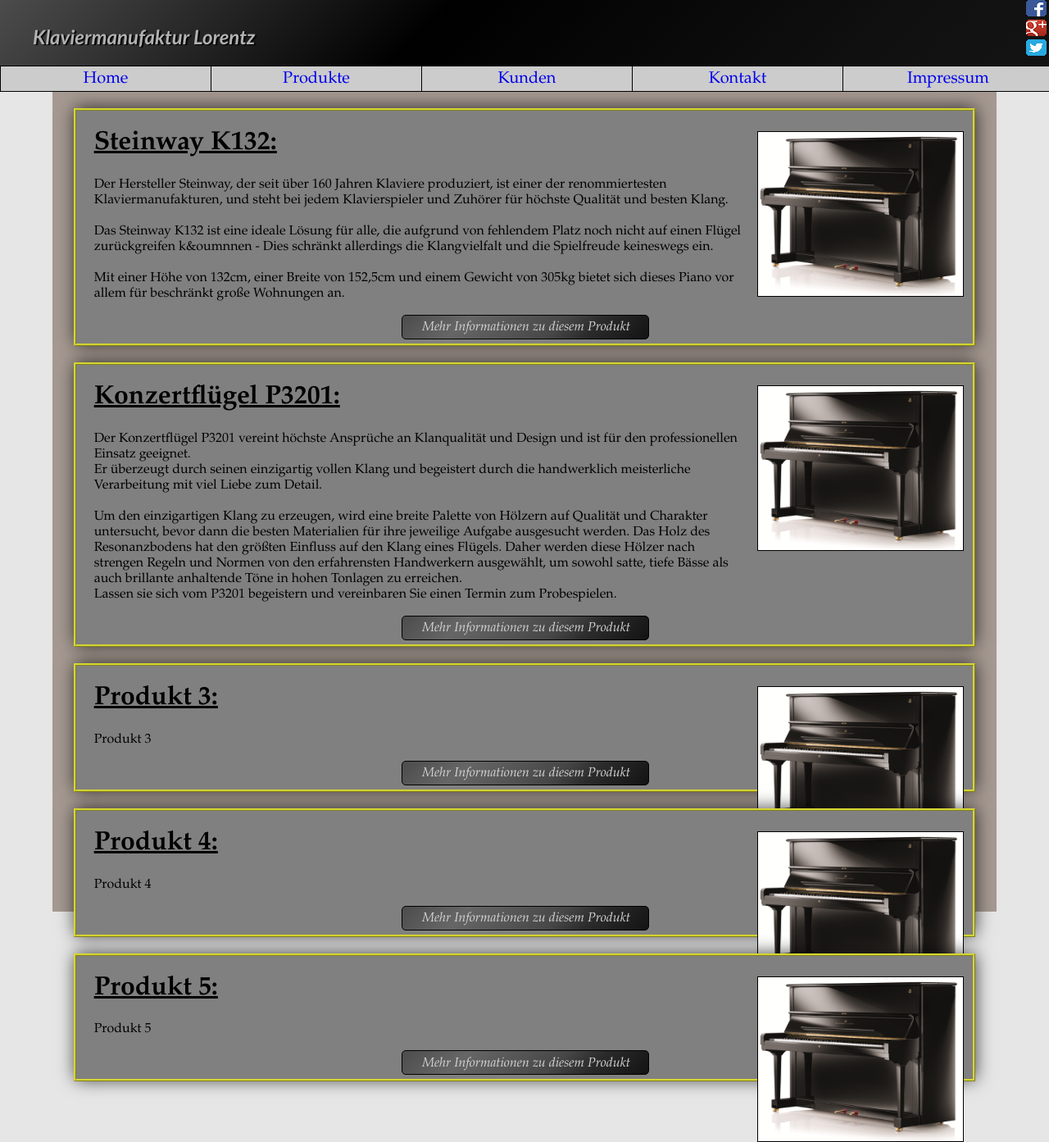
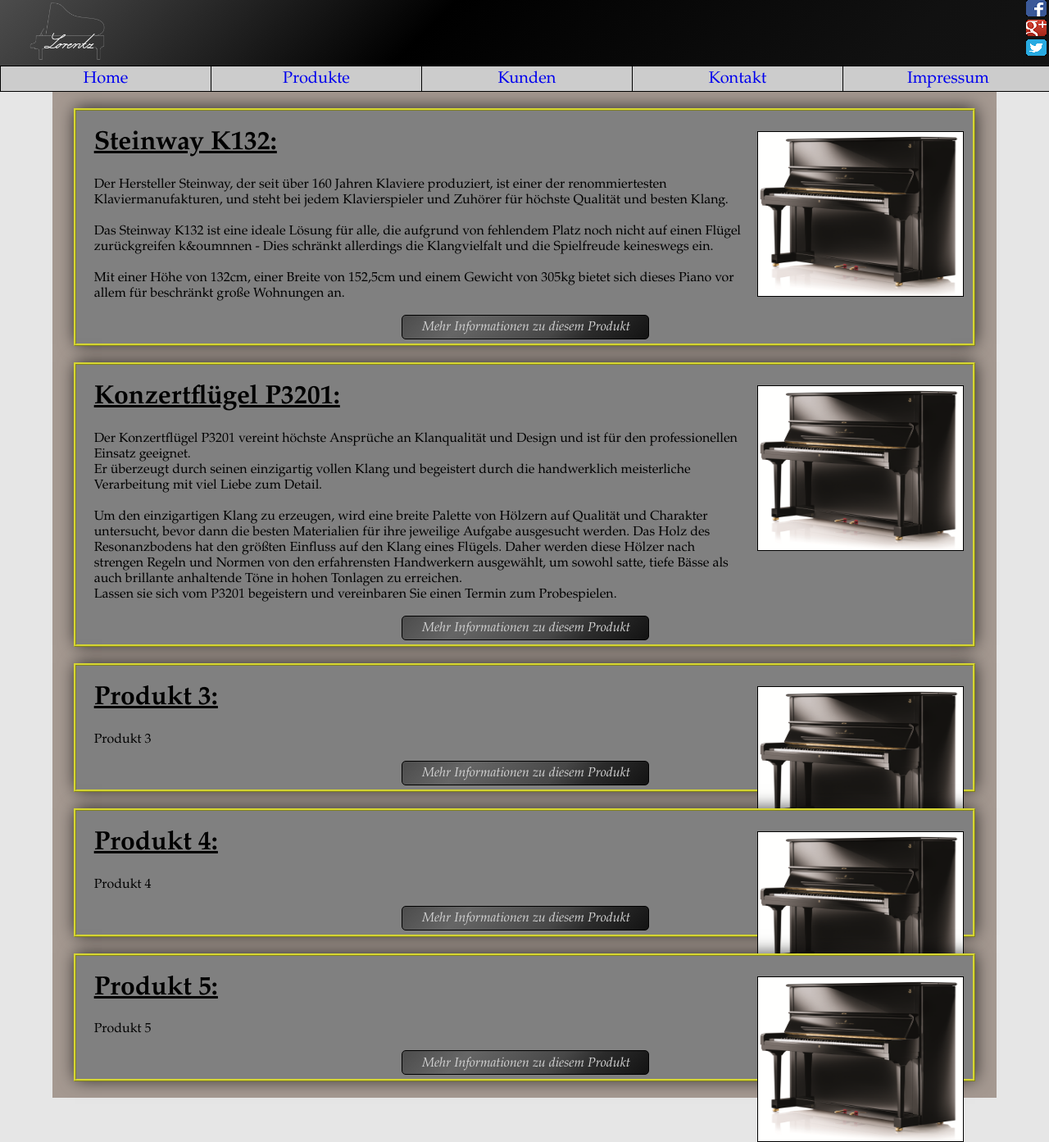
Before and after one commit to Sossenbinder/Website-Projekt, a PHP site: page /HTML/produkte.html in a window 1280 px wide. Shown: the whole page at 82% size. Run offline with PHP 8.4, Linux system fonts and the light colour scheme.

Commit message:
Added logo to all pages and set the height to auto on the products page

```diff
--- a/CSS/produkte.css
+++ b/CSS/produkte.css
@@ -78,3 +78,9 @@
 }
 
 /*Produkte Ende*/
+
+
+.siteContent{
+
+  height: auto;
+}
--- a/HTML/impressum.html
+++ b/HTML/impressum.html
@@ -7,8 +7,11 @@
 <body>
 
   <div class="topMenu">
-    <div class="companyFontDiv">
+    <!-- <div class="companyFontDiv">
       <span class="companyFont">Klaviermanufaktur Lorentz</span>
+    </div> -->
+    <div class="logoImage">
+      <a href="home.html"><img src="../Resources/Pictures/logo.png"></a>
     </div>
     <a href="http://www.facebook.com" id="facebookTag" class="facebookTag"></a>
     <a href="https://plus.google.com/u/0/112766873149357913973/posts" id="googleplusTag" class="googleplusTag"></a>
--- a/HTML/kontakte.html
+++ b/HTML/kontakte.html
@@ -7,8 +7,11 @@
 <body>
 
   <div class="topMenu">
-    <div class="companyFontDiv">
+    <!-- <div class="companyFontDiv">
       <span class="companyFont">Klaviermanufaktur Lorentz</span>
+    </div> -->
+    <div class="logoImage">
+      <a href="home.html"><img src="../Resources/Pictures/logo.png"></a>
     </div>
     <a href="http://www.facebook.com" id="facebookTag" class="facebookTag"></a>
     <a href="https://plus.google.com/u/0/112766873149357913973/posts" id="googleplusTag" class="googleplusTag"></a>
--- a/HTML/kunden.html
+++ b/HTML/kunden.html
@@ -7,8 +7,11 @@
 <body>
 
   <div class="topMenu">
-    <div class="companyFontDiv">
+    <!-- <div class="companyFontDiv">
       <span class="companyFont">Klaviermanufaktur Lorentz</span>
+    </div> -->
+    <div class="logoImage">
+      <a href="home.html"><img src="../Resources/Pictures/logo.png"></a>
     </div>
     <a href="http://www.facebook.com" id="facebookTag" class="facebookTag"></a>
     <a href="https://plus.google.com/u/0/112766873149357913973/posts" id="googleplusTag" class="googleplusTag"></a>
--- a/HTML/produkte.html
+++ b/HTML/produkte.html
@@ -8,8 +8,11 @@
 <body>
 
   <div class="topMenu">
-    <div class="companyFontDiv">
+    <!-- <div class="companyFontDiv">
       <span class="companyFont">Klaviermanufaktur Lorentz</span>
+    </div> -->
+    <div class="logoImage">
+      <a href="home.html"><img src="../Resources/Pictures/logo.png"></a>
     </div>
     <a href="http://www.facebook.com" id="facebookTag" class="facebookTag"></a>
     <a href="https://plus.google.com/u/0/112766873149357913973/posts" id="googleplusTag" class="googleplusTag"></a>
@@ -27,7 +30,7 @@
   <div class="contentParent">
     <div class="siteContent">
 
-      <div class="product">
+      <div style="margin-top:20px" class="product">
         <div class="productTextDiv">
           <h1><u>Steinway K132:</u></h1>
           <p class="productDescription"> Der Hersteller Steinway, der seit &uumlber 160 Jahren Klaviere produziert, ist einer der renommiertesten Klaviermanufakturen, und steht bei jedem Klavierspieler
--- a/HTML/steinwayK132.html
+++ b/HTML/steinwayK132.html
@@ -7,8 +7,11 @@
 <body>
 
   <div class="topMenu">
-    <div class="companyFontDiv">
+    <!-- <div class="companyFontDiv">
       <span class="companyFont">Klaviermanufaktur Lorentz</span>
+    </div> -->
+    <div class="logoImage">
+      <a href="home.html"><img src="../Resources/Pictures/logo.png"></a>
     </div>
     <a href="http://www.facebook.com" id="facebookTag" class="facebookTag"></a>
     <a href="https://plus.google.com/u/0/112766873149357913973/posts" id="googleplusTag" class="googleplusTag"></a>
```
